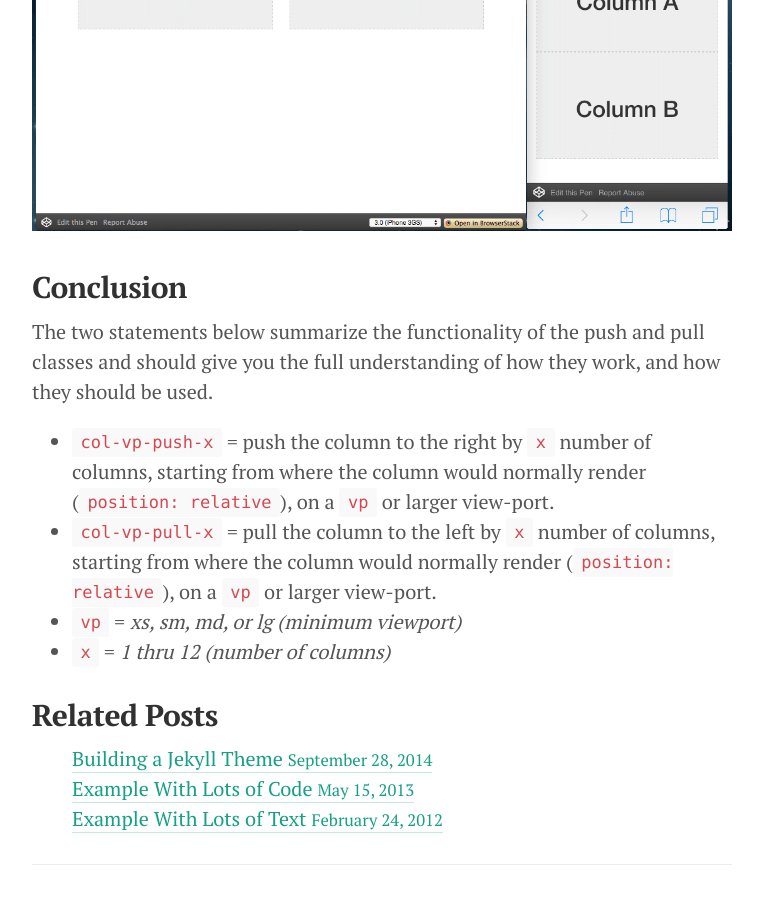
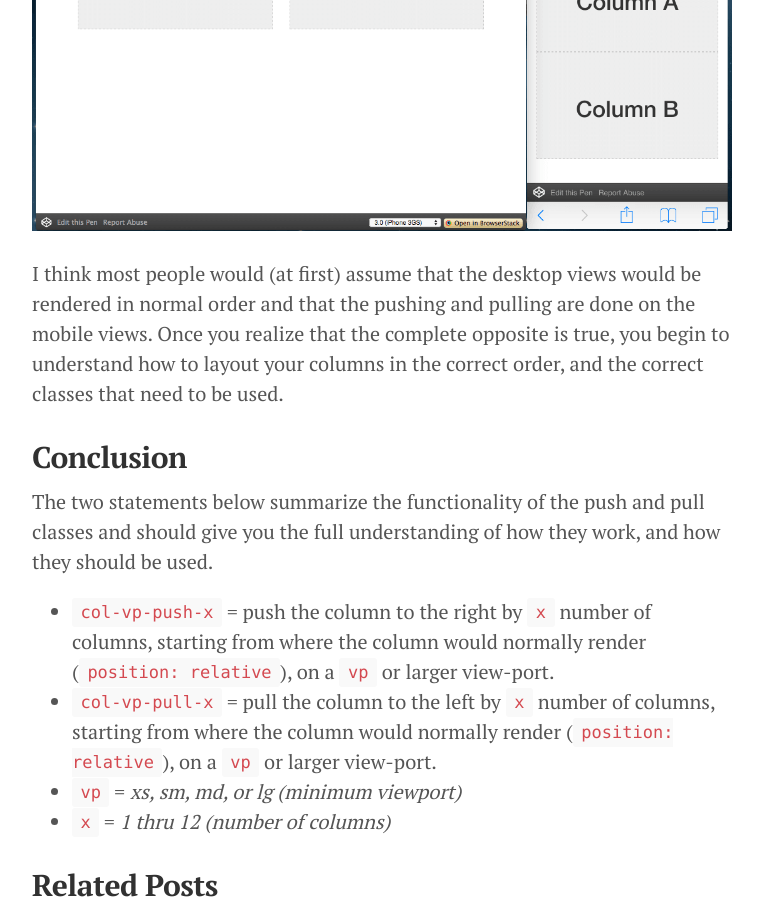
Before and after one commit to Schmalzy/Schmalzy.github.io, a Jekyll site: the page built from _posts/2014-10-08-Column-Ordering-in-Bootstrap.md, in a window 1280 px wide and 900 px high, scrolled down 1593 px. Shown: the whole window, without its empty margins (258-1021 px from the left). Built offline with Jekyll 4.4.1, drawn with Linux system fonts in a browser that asks for light colours.

Commit message:
Update 2014-10-08-Column-Ordering-in-Bootstrap.md

```diff
--- a/_posts/2014-10-08-Column-Ordering-in-Bootstrap.md
+++ b/_posts/2014-10-08-Column-Ordering-in-Bootstrap.md
@@ -38,6 +38,8 @@ Lets take a look at an example. Below we have two columns of equal width which w
 
 ![Column Ordering Example](/img/posts/column-ordering-example.png)
 
+I think most people would (at first) assume that the desktop views would be rendered in normal order and that the pushing and pulling are done on the mobile views. Once you realize that the complete opposite is true, you begin to understand how to layout your columns in the correct order, and the correct classes that need to be used.
+
 ## Conclusion
 
 The two statements below summarize the functionality of the push and pull classes and should give you the full understanding of how they work, and how they should be used.
```
